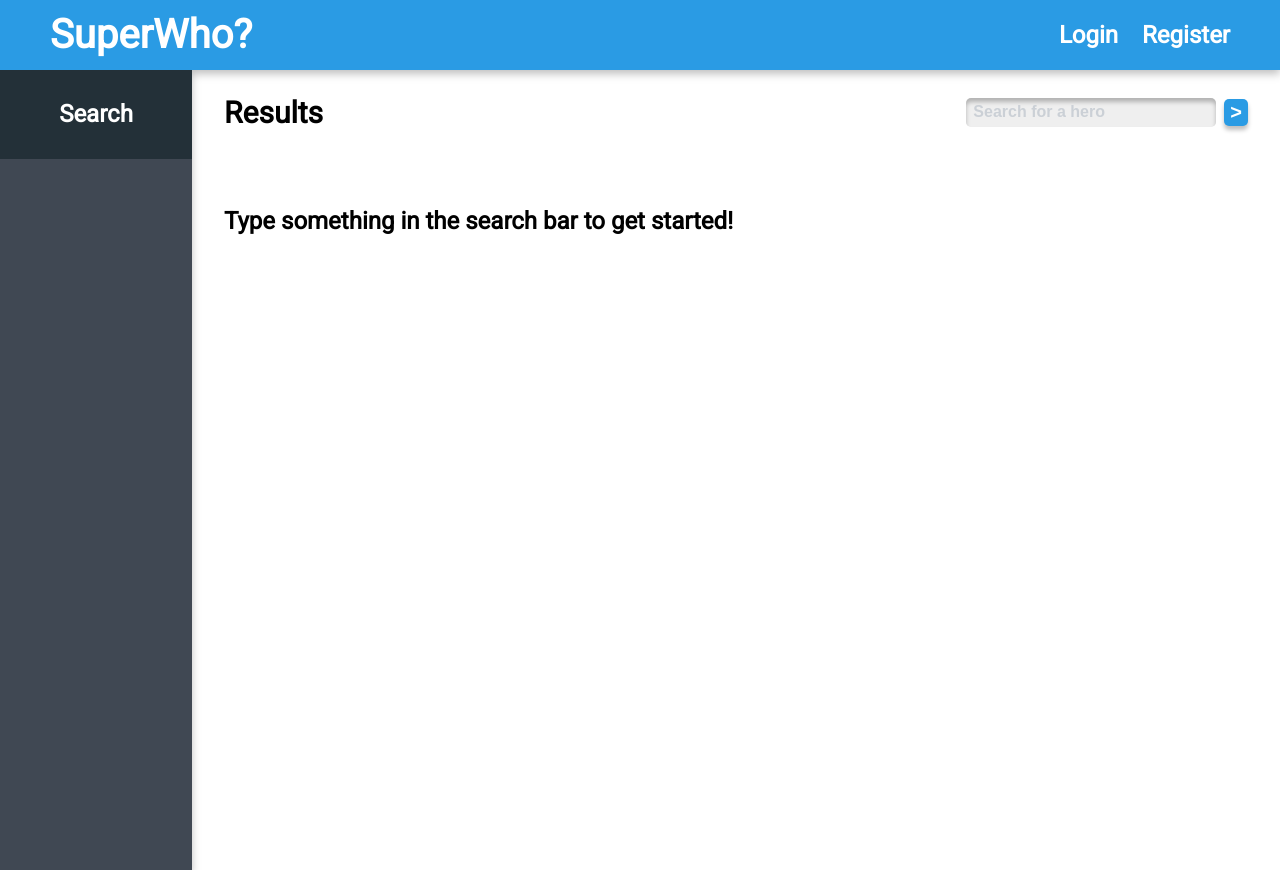
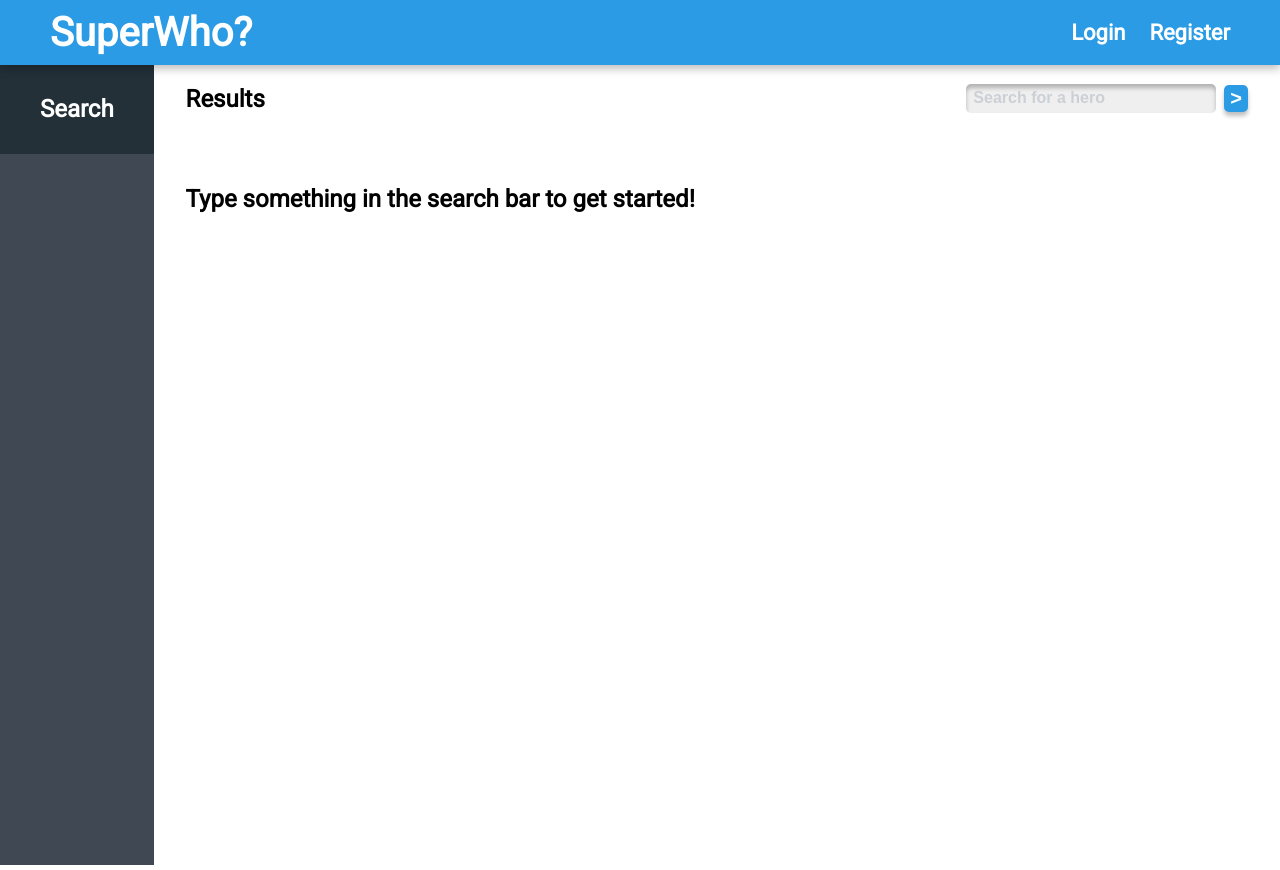
Before and after one commit to AveraqeDev/superwho-client, a React (Create React App) app: page / in a window 1280 px wide. Built offline with nearby package versions, Linux system fonts and the light colour scheme; no server answers.

Commit message:
adjusted sizes of navbar and sidebar

```diff
--- a/src/components/App.js
+++ b/src/components/App.js
@@ -50,7 +50,6 @@ const App = () => {
               path='/profile'
               component={Profile}
             />
-
           </Switch>
         </ErrorBoundary>
       </main>
--- a/src/components/NavBar.js
+++ b/src/components/NavBar.js
@@ -126,8 +126,7 @@ const NavBar = (props) => {
 
   if(windowWidth <= 760) {
     return (
-      <nav className="NavBar">
-        <Burger open={navOpen} setOpen={setNavOpen} />
+      <>
         <CSSTransition
           in={navOpen}
           timeout={300}
@@ -136,13 +135,17 @@ const NavBar = (props) => {
         >
           <Menu open={navOpen} setOpen={setNavOpen} onLogout={onLogout} location={props.location} />
         </CSSTransition>
+        <nav className="NavBar">
+          <Burger open={navOpen} setOpen={setNavOpen} />
           <Branding />
         </nav>
+      </>
     );
   } else {
     return (
+      <>
+        <Sidebar location={props.location} />
         <nav className="NavBar">
-        <Sidebar location={props.location} />
           <Branding />
           <UserAccount open={accountOpen} setOpen={setAccountOpen} />
           <CSSTransition
@@ -154,6 +157,7 @@ const NavBar = (props) => {
             <UserAccountMenu open={accountOpen} setOpen={setAccountOpen} onLogout={onLogout} />
           </CSSTransition>
         </nav>
+      </>
     )
   }
 };
--- a/src/styles/Favorites.css
+++ b/src/styles/Favorites.css
@@ -1,5 +1,5 @@
 .Favorites {
-  margin-left: 15%;
+  margin-left: 12%;
 }
 
 .FavoritesHeader {
--- a/src/styles/Hero.css
+++ b/src/styles/Hero.css
@@ -1,5 +1,5 @@
 .Hero {
-  margin-left: 15%;
+  margin-left: 12%;
   padding: .5rem;
 }
 
--- a/src/styles/NavBar.css
+++ b/src/styles/NavBar.css
@@ -5,18 +5,14 @@
   display: flex;
   justify-content: space-between;
   align-items: center;
-  width: 100%;
-  height: 70px;
-  left: 0px;
-  top: 0px;
   filter: drop-shadow(0px 4px 4px rgba(0, 0, 0, 0.25));
+  height: 65px;
 }
 
 .Branding {
   font-style: normal;
   font-weight: bold;
   font-size: 40px;
-  line-height: 56px;
   text-align: center;
   color: #FFFFFF;
   margin-left: 50px;
@@ -28,8 +24,7 @@
 .UserAccount {
   font-style: normal;
   font-weight: bold;
-  font-size: 24px;
-  line-height: 42px;
+  font-size: 22px;
   text-align: center;
   color: #FFFFFF;
   margin-right: 50px;
@@ -167,13 +162,13 @@
   flex-direction: column;
   justify-content: flex-start;
   background: #404853;
-  min-height: 100vh;
-  width: 15%;
-  min-width: 130px;
   text-align: center;
   position: absolute;
-  top: 70px;
+  top: 65px;
   left: 0;
+  width: 12%;
+  min-width: 130px;
+  height: 100%;
 }
 
 .Menu__Link {
@@ -219,7 +214,7 @@
   }
 
   .Menu {
-    width: 25%;
+    width: 20%;
   }
 }
 
--- a/src/styles/Profile.css
+++ b/src/styles/Profile.css
@@ -1,5 +1,5 @@
 .Profile {
-  margin-left: 15%;
+  margin-left: 12%;
   padding: .5rem;
 }
 
--- a/src/styles/Search.css
+++ b/src/styles/Search.css
@@ -1,5 +1,5 @@
 .Search {
-  margin-left: 15%;
+  margin-left: 12%;
 }
 
 .Search > h2 {
@@ -12,11 +12,6 @@
   justify-content: space-between;
   width: 100%;
   padding: 0 2rem;
-}
-
-.SearchHeader > h2 {
-  font-size: 30px;
-  font-weight: bold;
 }
 
 .SearchForm {
--- a/src/styles/index.css
+++ b/src/styles/index.css
@@ -1,8 +1,4 @@
 @import url('https://fonts.googleapis.com/css2?family=Roboto&display=swap');
-
-html {
-  min-height: 100vh;
-}
 
 *, *::after, *::before {
   box-sizing: border-box;
```
Lines whose indentation alone changed are shown as unchanged.
